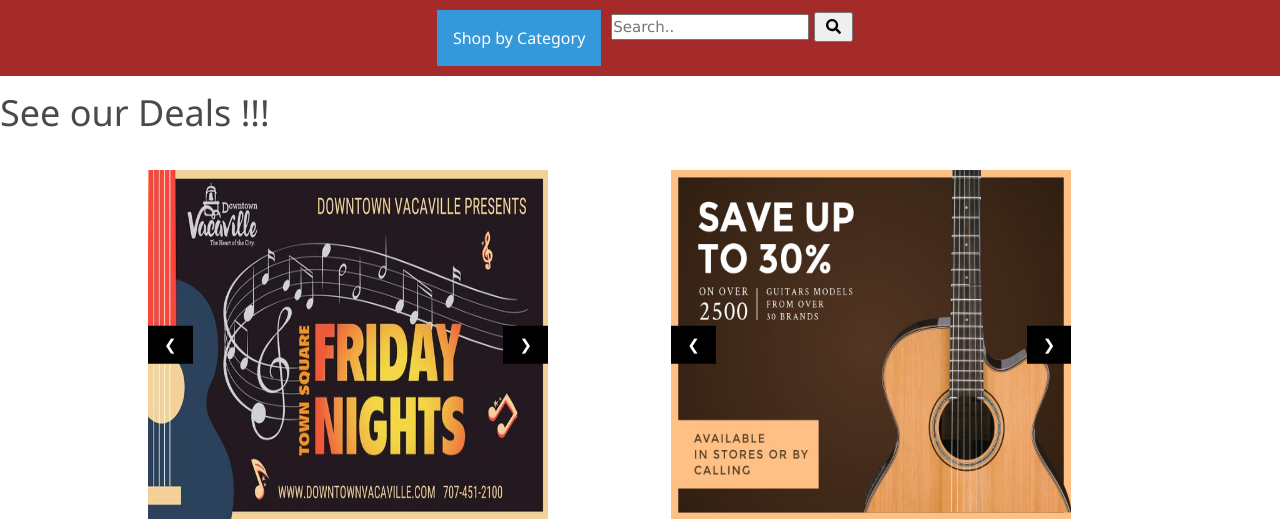
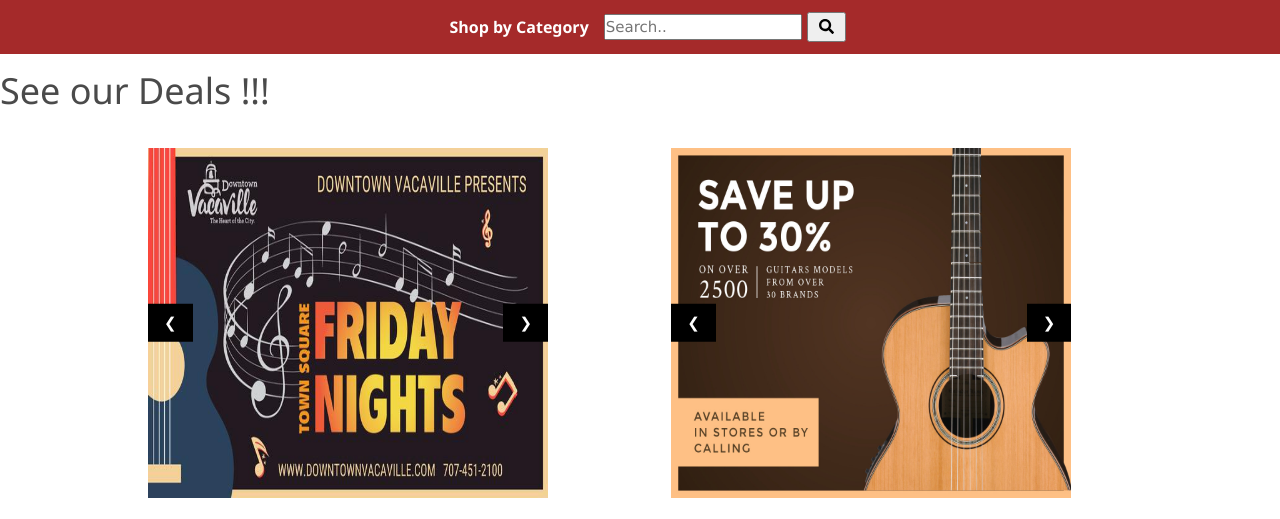
Before and after one commit to Aaron033/porfolio, a PHP site: page /html/music.html in a window 1280 px wide. Shown: the part 49-568 px from the top of the page. Run offline with PHP 8.4, Linux system fonts and the light colour scheme; some libraries are stand-ins or nearby versions.

Commit message:
drop down fixed

```diff
--- a/css/music.css
+++ b/css/music.css
@@ -5,16 +5,17 @@
 }
 
 .dropbtn {
-	background-color: #3498DB;
+	/* background-color: #3498DB; */
 	color: white;
-	padding: 16px;
+	padding: 5px;
 	font-size: 16px;
+	font-weight: bold;
 	border: none;
 	cursor: pointer;
   }
 
   .dropbtn:hover, .dropbtn:focus {
-	background-color: #2980B9;
+	background-color: grey;
   }
 
   .dropdown {
```
